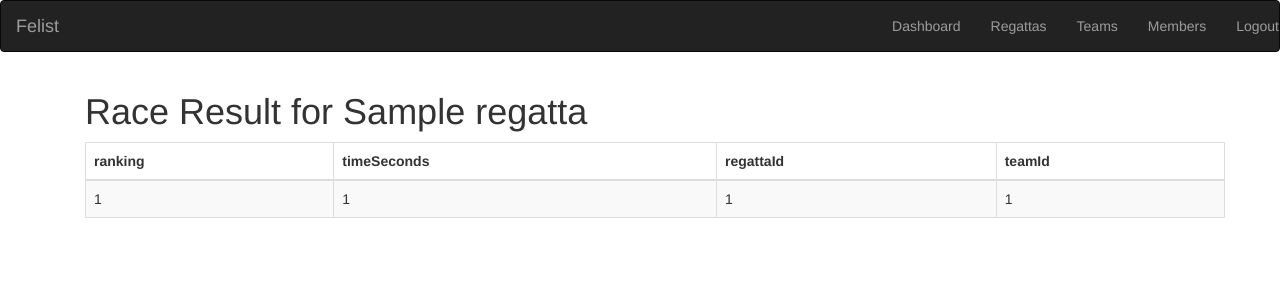
After one commit to alexsclim/Felist, a Flask app: page /regattas/1 in a window 1280 px wide. The commit adds this page. Shown: the top 300 px of the page. Run offline with Flask 2, Linux system fonts and the light colour scheme; tables that the repository leaves empty hold one stand-in row (values such as "Sample post"); some libraries are stand-ins or nearby versions.

Commit message:
Added Race Result Page

```diff
--- a/app/query_service.py
+++ b/app/query_service.py
@@ -14,6 +14,16 @@ class QueryService:
 
   def get_regattas(self):
     data = self.cursor.execute("SELECT * from Regatta")
+    regattas = self.cursor.fetchall()
+    return regattas
+
+  def get_raceresults_from_regatta(self, regatta_id):
+    data = self.cursor.execute("SELECT * FROM RaceResult WHERE regattaId=%s", [regatta_id])
+    raceresults = self.cursor.fetchall()
+    return raceresults
+
+  def get_regatta_by_id(self, regatta_id):
+    data = self.cursor.execute("SELECT * FROM Regatta WHERE regattaId=%s", [regatta_id])
     regatta = self.cursor.fetchall()
     return regatta
 
--- /dev/null
+++ b/app/templates/raceResults.html
@@ -0,0 +1,26 @@
+{% extends "base.html" %}
+{% block body %}
+<div class="container">
+  <h1>Race Result for {{ regatta['name'] }}</h1>
+  <table class="table table-striped table-bordered">
+    <thead>
+      <tr>
+        <th>ranking</th>
+        <th>timeSeconds</th>
+        <th>regattaId</th>
+        <th>teamId</th>
+      </tr>
+    </thead>
+    <tbody>
+      {% for raceResult in raceResults %}
+        <tr>
+          <td>{{raceResult["ranking"]}}</td>
+          <td>{{raceResult["timeSeconds"]}}</td>
+          <td>{{raceResult["regattaId"]}}</td>
+          <td>{{raceResult["teamId"]}}</td>
+        </tr>
+      {% endfor %}
+    </tbody>
+  </table>
+</div>
+{% endblock %}
--- a/app/templates/regattas.html
+++ b/app/templates/regattas.html
@@ -16,6 +16,7 @@
         <th>raceDate</th>
         <th>regionCity</th>
         <th>regionProvince</th>
+        <th></th>
       </tr>
     </thead>
     <tbody>
@@ -28,6 +29,9 @@
           <td>{{regatta["raceDate"]}}</td>
       		<td>{{regatta["regionCity"]}}</td>
       		<td>{{regatta["regionProvince"]}}</td>
+          <td>
+            <a href="{{ url_for('showraceresults', regatta_id=regatta["regattaId"])}}" class="btn btn-primary">Show Race Result</a>
+          </td>
       	</tr>
       {% endfor %}
     </tbody>
--- a/app/views.py
+++ b/app/views.py
@@ -217,6 +217,15 @@ def showteam(team_id):
   team = query_service.get_team_by_id(team_id)[0]
   return render_template('show_team.html', members=members, team=team)
 
+@app.route('/regattas/<regatta_id>')
+def showraceresults(regatta_id):
+  conn = mysql.connection
+  cur = conn.cursor()
+  query_service = QueryService(cur)
+  raceResults = query_service.get_raceresults_from_regatta(regatta_id)
+  regatta = query_service.get_regatta_by_id(regatta_id)[0]
+  return render_template('raceResults.html', raceResults=raceResults, regatta=regatta)
+
 @app.route('/contact', methods=['GET', 'POST'])
 def contact():
   form = ContactForm()
```
